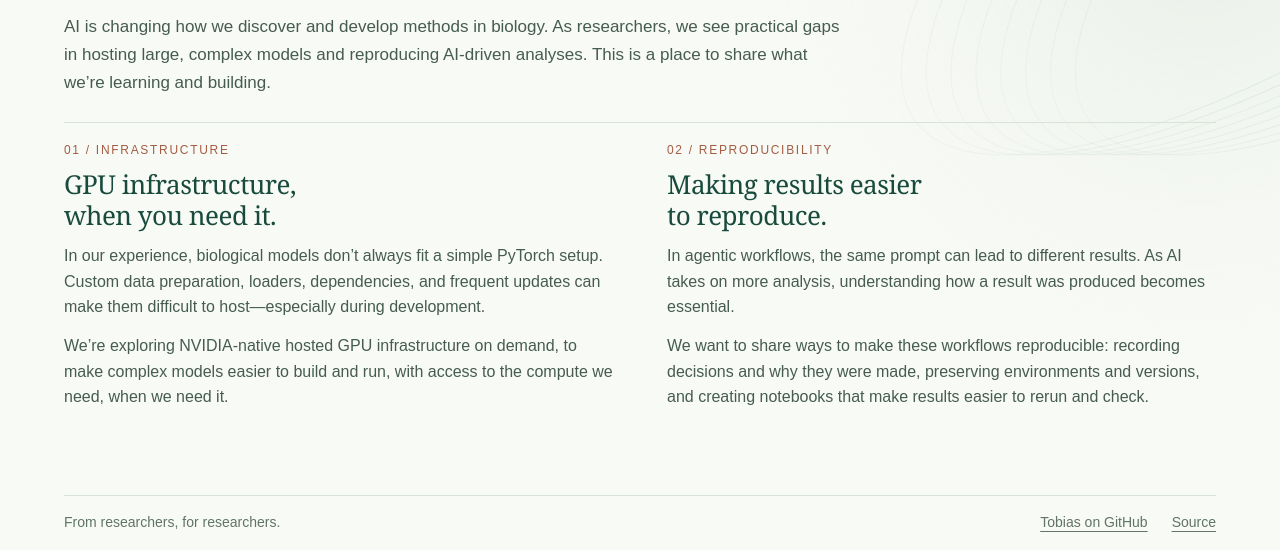
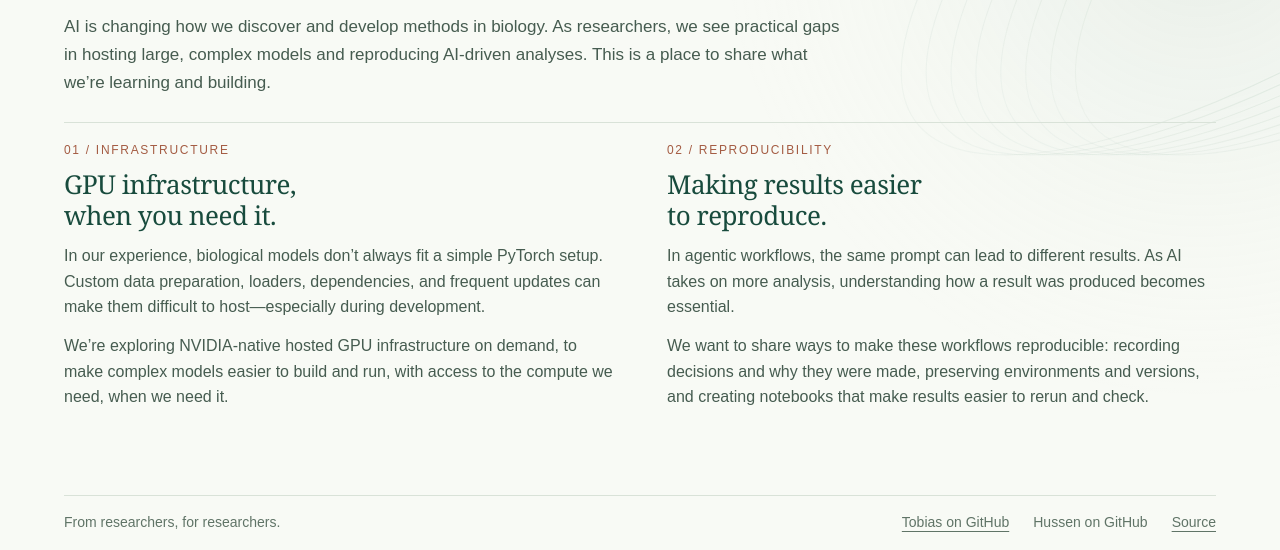
Before and after one commit to Tobiaspk/singlecell-si, a plain HTML site: page index.html in a window 1280 px wide. Shown: the part 250-800 px from the top of the page. Drawn offline with Linux system fonts and the light colour scheme.

Commit message:
Add Hussen to the GitHub footer

```diff
--- a/index.html
+++ b/index.html
@@ -32,7 +32,7 @@
     article p:last-child { margin-bottom:0; }
     footer { border-top:1px solid var(--line); padding-top:18px; display:flex; align-items:center; justify-content:space-between; gap:20px; font-size:14px; color:var(--muted); }
     footer p { margin:0; }
-    .profiles { display:flex; gap:24px; }
+    .profiles { display:flex; flex-wrap:wrap; gap:12px 24px; }
     @media (min-width:1000px) and (max-height:800px) { .page { padding-top:22px; padding-bottom:20px; } main { padding:24px 0; } h1 { font-size:58px; margin-bottom:12px; } .tagline { font-size:27px; margin-bottom:16px; } .topics { margin-top:25px; padding-top:20px; } h2 { font-size:26px; margin-bottom:12px; } }
     @media (max-width:760px) { .page { padding:23px 25px; } header { align-items:baseline; gap:14px; } .note { text-align:right; font-size:13px; } main { padding:52px 0 38px; } h1 { letter-spacing:-1.8px; max-width:550px; } .intro-copy { font-size:16px; } .topics { grid-template-columns:1fr; gap:30px; margin-top:32px; } article+article { border-top:1px solid var(--line); padding-top:28px; } h2 { font-size:28px; } footer { align-items:flex-start; flex-direction:column; gap:15px; } }
     @media (prefers-reduced-motion:reduce) { html { scroll-behavior:auto; } }
@@ -84,7 +84,7 @@
     </main>
     <footer id="people">
       <p>From researchers, for researchers.</p>
-      <div class="profiles" aria-label="GitHub links"><a href="https://github.com/Tobiaspk">Tobias on GitHub</a><a href="https://github.com/Tobiaspk/singlecell-si">Source</a></div>
+      <div class="profiles" aria-label="GitHub links"><a href="https://github.com/Tobiaspk">Tobias on GitHub</a><span>Hussen on GitHub</span><a href="https://github.com/Tobiaspk/singlecell-si">Source</a></div>
     </footer>
   </div>
 </body>
```
